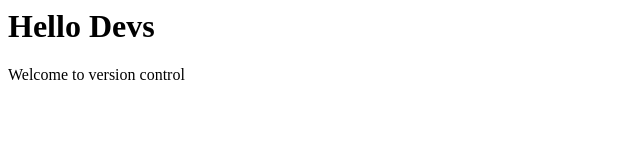
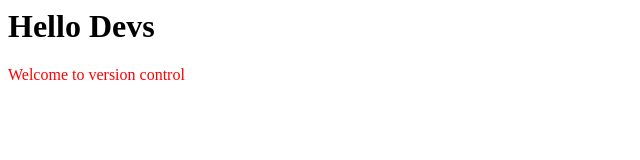
Before and after one commit to Manaseh1/intro_to_github, a plain HTML site: page index.html in a window 1280 px wide. Shown: the whole page, without its empty margins (0-640 px from the left). Drawn offline with Linux system fonts and the light colour scheme.

Commit message:
Feeling encouraged

```diff
--- a/index.html
+++ b/index.html
@@ -4,7 +4,7 @@
   </head>
   <body>
     <h1> Hello Devs</h1>
-    <p>
+    <p style = "color:red">
       Welcome to version control
     </p>
   </body>
```
